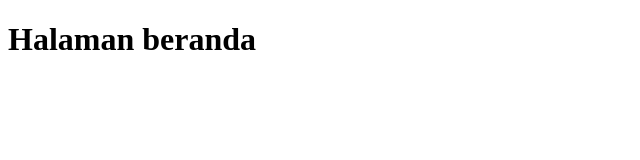
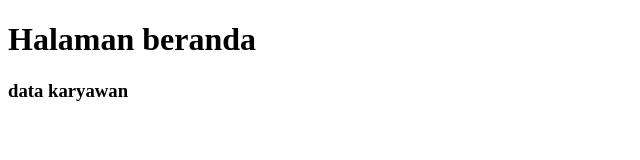
Before and after one commit to Khoirulanamirfanudin/latihan_git, a plain HTML site: page index.html in a window 1280 px wide. Shown: the whole page, without its empty margins (0-640 px from the left). Drawn offline with Linux system fonts and the light colour scheme.

Commit message:
menambahkan h3 data karyawan

```diff
--- a/index.html
+++ b/index.html
@@ -8,5 +8,6 @@
 </head>
 <body>
     <h1>Halaman beranda</h1>
+    <h3>data karyawan</h3>
 </body>
 </html>
```
